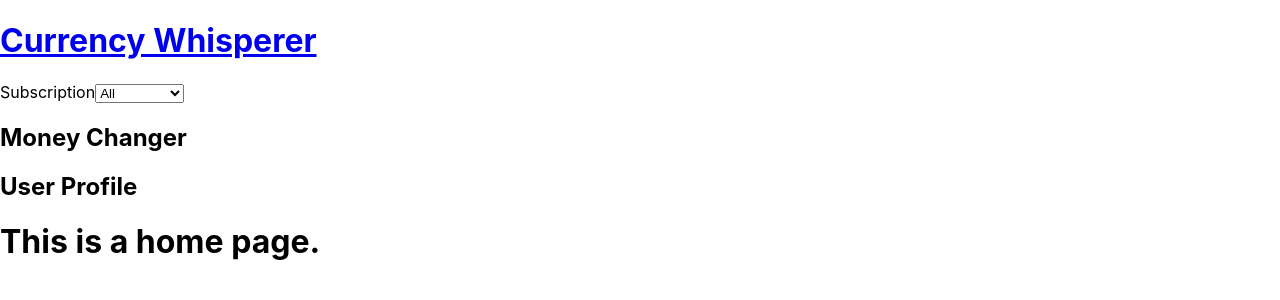
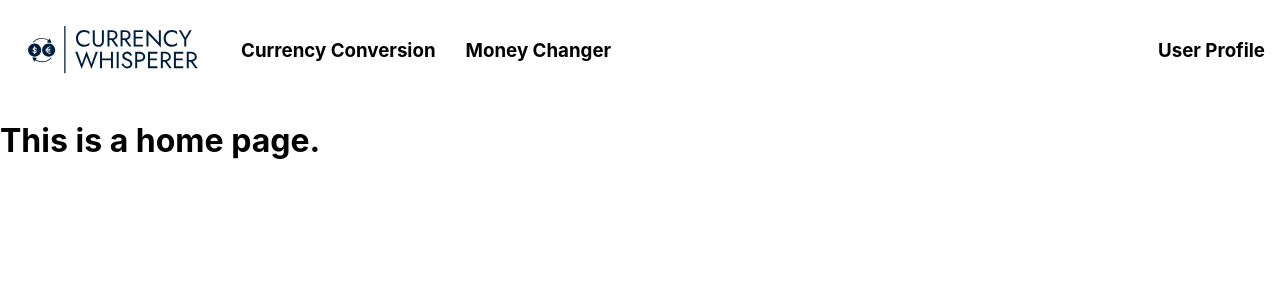
Before and after one commit to Joshualwh/currency_whisperer_frontend, a React (Create React App) app: page / in a window 1280 px wide. Shown: the top 300 px of the page. Built offline with nearby package versions, Linux system fonts and the light colour scheme.

Commit message:
Added navigation css and logo.

```diff
--- a/package.json
+++ b/package.json
@@ -10,6 +10,7 @@
     "react-dom": "^18.3.1",
     "react-router-dom": "^6.28.0",
     "react-scripts": "5.0.1",
+    "sass": "^1.81.0",
     "web-vitals": "^2.1.4"
   },
   "scripts": {
--- a/src/routes/navigation/navigation.component.jsx
+++ b/src/routes/navigation/navigation.component.jsx
@@ -1,30 +1,49 @@
-import { Fragment } from "react";
+import { Fragment, useState } from "react";
 import { Outlet, Link } from "react-router-dom";
 
+import { ReactComponent as CWLogo} from "../../assets/currency-whisperer-high-resolution-logo-transparent.svg";
+
+import "./navigation.styles.scss";
+
 const Navigation = () => {
+
+  const [isDropdownVisible, setDropdownVisible] = useState(false);
+
+  const handleMouseEnter = () => {
+    setDropdownVisible(true);
+  };
+
+  const handleMouseLeave = () => {
+    setDropdownVisible(false);
+  };
+
   return (
     <Fragment>
-      <div>
-        <div>
-          <Link to='/'>
-            <h1>Currency Whisperer</h1>
-          </Link>
-          <label>
-            Subscription
-            <select name="" id="">
-              <option value="">All</option>
-              <option value="">Subscribed</option>
-            </select>
-          </label>
-          <h2>Money Changer</h2>
+      <span className="nav-bar-container">
+        <div className="nav-bar-left">
+          <Link className="logo-container" to='/'><CWLogo className="logo"/></Link>
+          <div className="nav-component" onMouseEnter={handleMouseEnter} onMouseLeave={handleMouseLeave}>
+            <h3>Currency Conversion</h3>
+            {isDropdownVisible && (
+              <div>
+                <ul>
+                  <li>All</li>
+                  <li>Subscribed</li>
+                </ul>
+              </div>
+            )}
+          </div>
+          <div className="nav-component"><h3>Money Changer</h3></div>
         </div>
-        <div>
-          <h2>User Profile</h2>
+        <div className="nav-bar-right">
+          <div className="nav-component"><h3>User Profile</h3></div>
         </div>
-      </div>
+      </span>
       <Outlet />
     </Fragment>
   )
 }
 
 export default Navigation;
+
+// https://medium.com/how-to-react/how-to-create-a-dropdown-menu-on-hover-in-react-js-without-any-package-b16b2f76db71÷
--- /dev/null
+++ b/src/routes/navigation/navigation.styles.scss
@@ -0,0 +1,63 @@
+.nav-bar-container {
+  height: auto;
+  display: flex;
+  justify-content: space-between;
+  align-items: center;
+
+  .nav-bar-left {
+    display: flex;
+    align-items: center;
+
+    .logo-container {
+      height: auto;
+      margin: 25px;
+
+      .logo {
+        display: block;
+        max-height: 50px;
+        max-width: fit-content;
+      }
+    }
+
+    .nav-component {
+      margin: 15px;
+      position: relative;
+      cursor: pointer;
+
+      ul {
+        list-style: none;
+        padding: unset;
+        margin: unset;
+        position: absolute;
+        left: 0;
+        top: 100%;
+        width: 100%;
+      }
+
+      li {
+        padding: 15px;
+        transition: all linear 0.3s;
+        background-color: white;
+        color: black;
+        font-weight: bold;
+      }
+
+      li:hover {
+        background: black;
+        color: white;
+        cursor: pointer;
+        font-weight: bold;
+      }
+    }
+  }
+
+  .nav-bar-right {
+    display: flex;
+    align-items: center;
+
+    .nav-component {
+      margin: 15px;
+      cursor: pointer;
+    }
+  }
+}
```
Also changed, not shown: src/assets/currency-whisperer-high-resolution-logo-transparent.svg (added), 1 other file (tests, documents, lock files or other folders).
